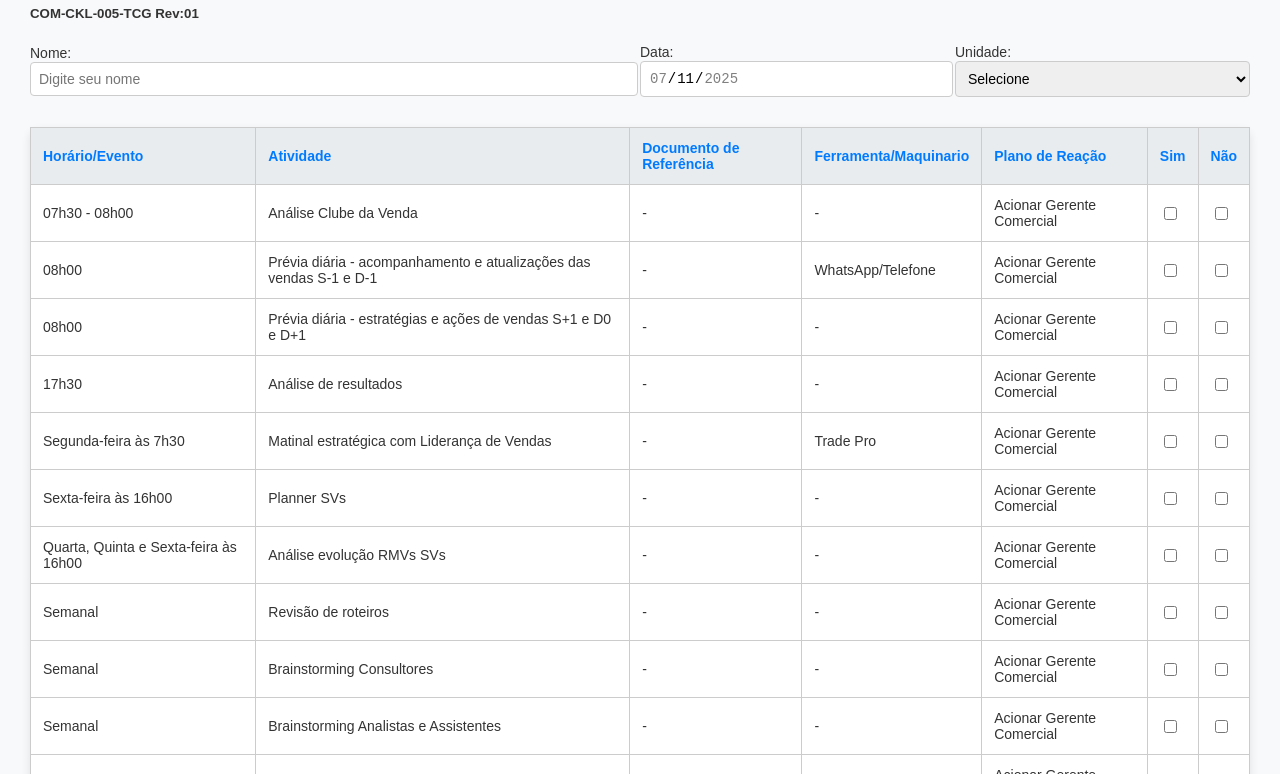
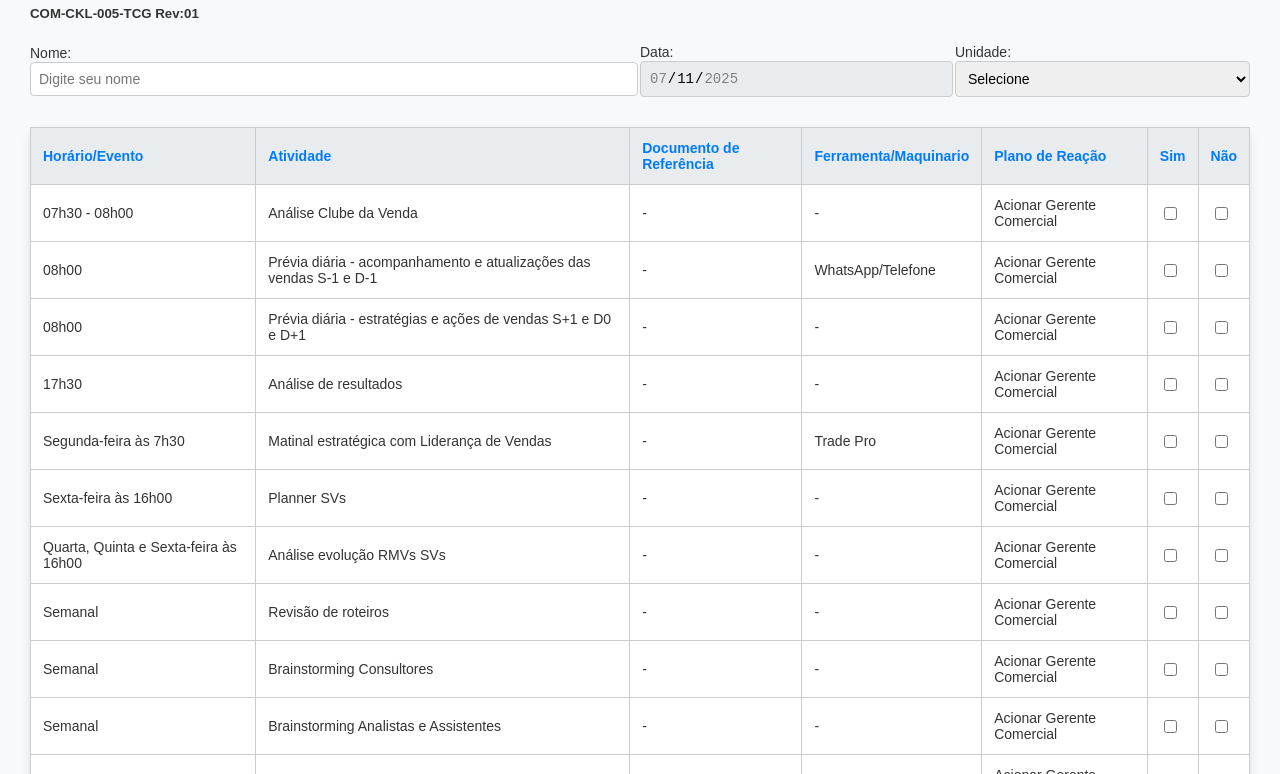
Before and after one commit to grupotriunfante/COM-CKL-005-TCG, a plain HTML site: page index.htm in a window 1280 px wide. Shown: the part 91-865 px from the top of the page. Drawn offline with Linux system fonts and the light colour scheme.

Commit message:
Update index.htm
rev02

```diff
--- a/index.htm
+++ b/index.htm
@@ -279,7 +279,6 @@
   });
 
 </script>
-<!-- Botão de ajuda discreto no final da página -->
 <div style="text-align: center; margin-top: 60px; margin-bottom: 20px;">
   <a href="mailto:luis.correia@triunfante.com.br,marcelo.portella@triunfante.com.br,raphael.bortot@triunfante.com.br,daniela.nachbar@triunfante.com.br?subject=Ajuda%20-%20Checklist%20Coord%20Adm"
      style="
@@ -304,19 +303,32 @@
 <script>
   window.onload = function () {
     const dataInput = document.getElementById("data");
-    const hoje = new Date().toISOString().split("T")[0];
-    dataInput.value = hoje;
-    dataInput.min = hoje;
-    dataInput.max = hoje;
-    dataInput.readOnly = true; // impede que o usuário digite manualmente
+    // Obtém a data e hora local do dispositivo (Campinas, SP, Brasil)
+    const agora = new Date();
+
+    const ano = agora.getFullYear();
+    // Mês é de 0 a 11, por isso somamos 1 e usamos padStart para ter sempre dois dígitos
+    const mes = String(agora.getMonth() + 1).padStart(2, '0');
+    // Dia do mês, com padStart para ter sempre dois dígitos
+    const dia = String(agora.getDate()).padStart(2, '0');
+
+    // Formata a data como 'YYYY-MM-DD'
+    const hojeFormatado = `${ano}-${mes}-${dia}`;
+
+    // Define o valor do campo data para o dia atual
+    dataInput.value = hojeFormatado;
+    // Restringe a data mínima ao dia atual, impedindo seleção de datas passadas
+    dataInput.min = hojeFormatado;
+    // Restringe a data máxima ao dia atual, impedindo seleção de datas futuras
+    dataInput.max = hojeFormatado;
+    // Impede que o usuário digite manualmente no campo
+    dataInput.readOnly = true;
+    // Impede o clique para abrir o calendário de seleção de data
+    dataInput.style.pointerEvents = 'none';
+    // Opcional: Adiciona um estilo visual para indicar que o campo está desabilitado
+    dataInput.style.backgroundColor = '#e9ecef';
   };
 </script>
 
-
-
 </body>
-
-
-
-
 </html>
```
